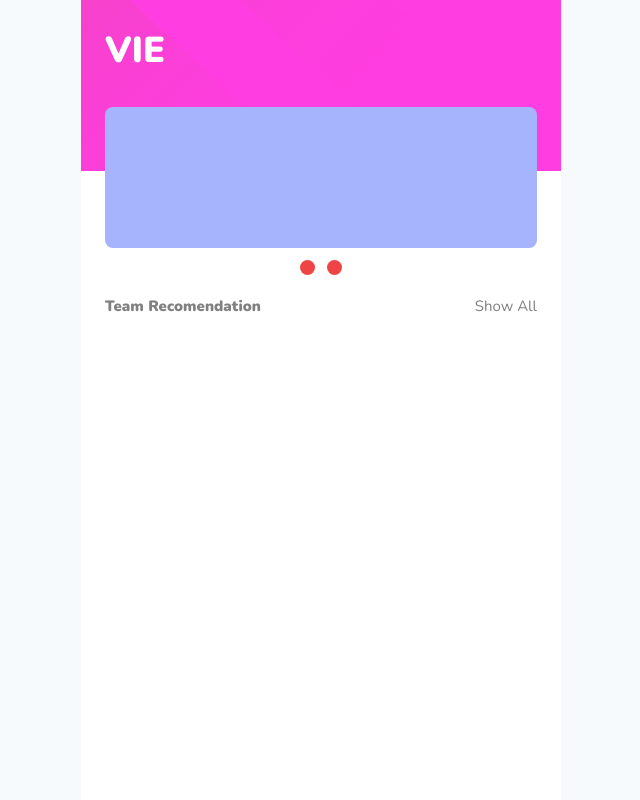
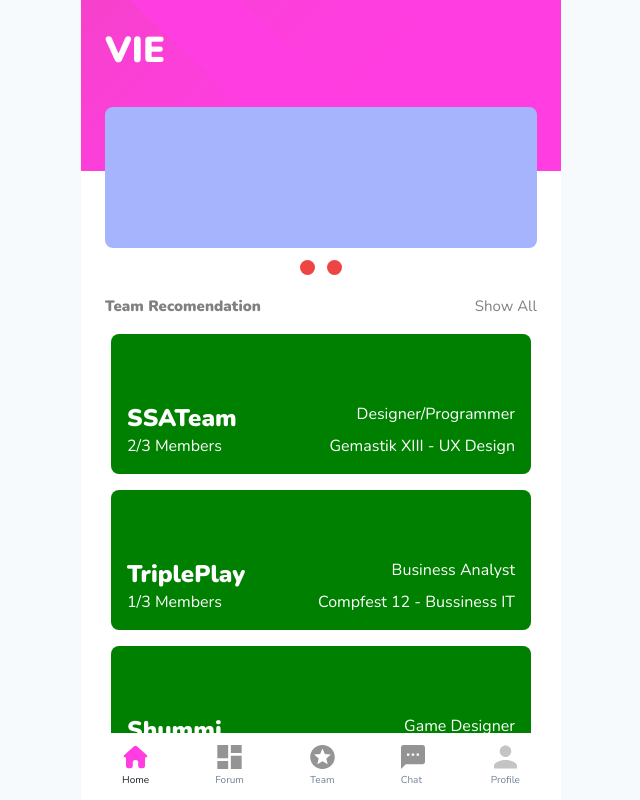
Before and after one commit to milhamm/vie, a Next.js app in the folder app/: page / in a window 1280 px wide. Shown: the whole page, without its empty margins (319-959 px from the left). Built offline with nearby package versions, Linux system fonts and the light colour scheme.

Commit message:
new index

```diff
--- /dev/null
+++ b/app/components/TeamCard/index.tsx
@@ -0,0 +1,38 @@
+import React from "react";
+
+type TeamCardProps = {
+  teamName: string;
+  currentMember: number;
+  maxMember: number;
+  event: string;
+  roles: string;
+};
+
+const TeamCard = ({
+  teamName,
+  currentMember,
+  maxMember,
+  event,
+  roles,
+}: TeamCardProps) => {
+  return (
+    <div className="flex justify-center">
+      <div className="h-[140px] w-[420px] rounded-lg	bg-[green] flex items-end">
+        <div className="p-4 w-full">
+          <div className="flex w-full justify-between">
+            <h1 className="text-white text-2xl font-black">{teamName}</h1>
+            <p className="text-white">{roles}</p>
+          </div>
+          <div className="flex w-full justify-between">
+            <h6 className="text-white">
+              {currentMember}/{maxMember} Members
+            </h6>
+            <p className="text-white">{event}</p>
+          </div>
+        </div>
+      </div>
+    </div>
+  );
+};
+
+export default TeamCard;
--- a/app/pages/index.tsx
+++ b/app/pages/index.tsx
@@ -1,29 +1,25 @@
 import { Text, Input, Button, Link } from "@chakra-ui/react";
 import BottomNav from "components/BottomNav";
 import DefaultLayout from "components/Layouts/DefaultLayout";
+import TeamCard from "components/TeamCard";
 import type { NextPage } from "next";
 import Head from "next/head";
 import Image from "next/image";
 
-const Home= () =>{
+const Home = () => {
   return (
+    <DefaultLayout>
       <div>
         <div className="w-full bg-[#FF3DE0] h-[171px] p-6 auth-banner">
           <Text fontSize={36} fontWeight="900" color="white">
             VIE
           </Text>
         </div>
-      <div className="px-6 mt-[-4rem] h-[430px] flex flex-col items-between">
-        <div className="bg-indigo-300 h-[141px] w-full rounded-lg  ">
-
-        </div>
+        <div className="px-6 mt-[-4rem] flex flex-col items-between">
+          <div className="bg-indigo-300 h-[141px] w-full rounded-lg  "></div>
           <div className="gap-3 mt-3 flex justify-center">
-          <div className="bg-red-500 h-[15px] w-[15px] rounded-full ">
-
-          </div>
-          <div className="bg-red-500 h-[15px] w-[15px] rounded-full ">
-
-          </div>
+            <div className="bg-red-500 h-[15px] w-[15px] rounded-full "></div>
+            <div className="bg-red-500 h-[15px] w-[15px] rounded-full "></div>
           </div>
           <div className="mt-5 flex justify-between ">
             <Text fontSize={15} fontWeight="800" color="Grey">
@@ -34,12 +30,32 @@ const Home= () =>{
               Show All
             </Text>
           </div>
-
-
         </div>
-
+        <div className="mt-4 flex flex-col gap-4">
+          <TeamCard
+            teamName="SSATeam"
+            currentMember={2}
+            maxMember={3}
+            roles="Designer/Programmer"
+            event="Gemastik XIII - UX Design"
+          />
+          <TeamCard
+            teamName="TriplePlay"
+            currentMember={1}
+            maxMember={3}
+            roles="Business Analyst"
+            event="Compfest 12 - Bussiness IT"
+          />
+          <TeamCard
+            teamName="Shummi"
+            currentMember={1}
+            maxMember={3}
+            roles="Game Designer"
+            event="Facebook Hackathon"
+          />
         </div>
+      </div>
+    </DefaultLayout>
   );
-
 };
 export default Home;
```
Also changed, not shown: 1 other file (tests, documents, lock files or other folders). Lines whose indentation alone changed are shown as unchanged.
